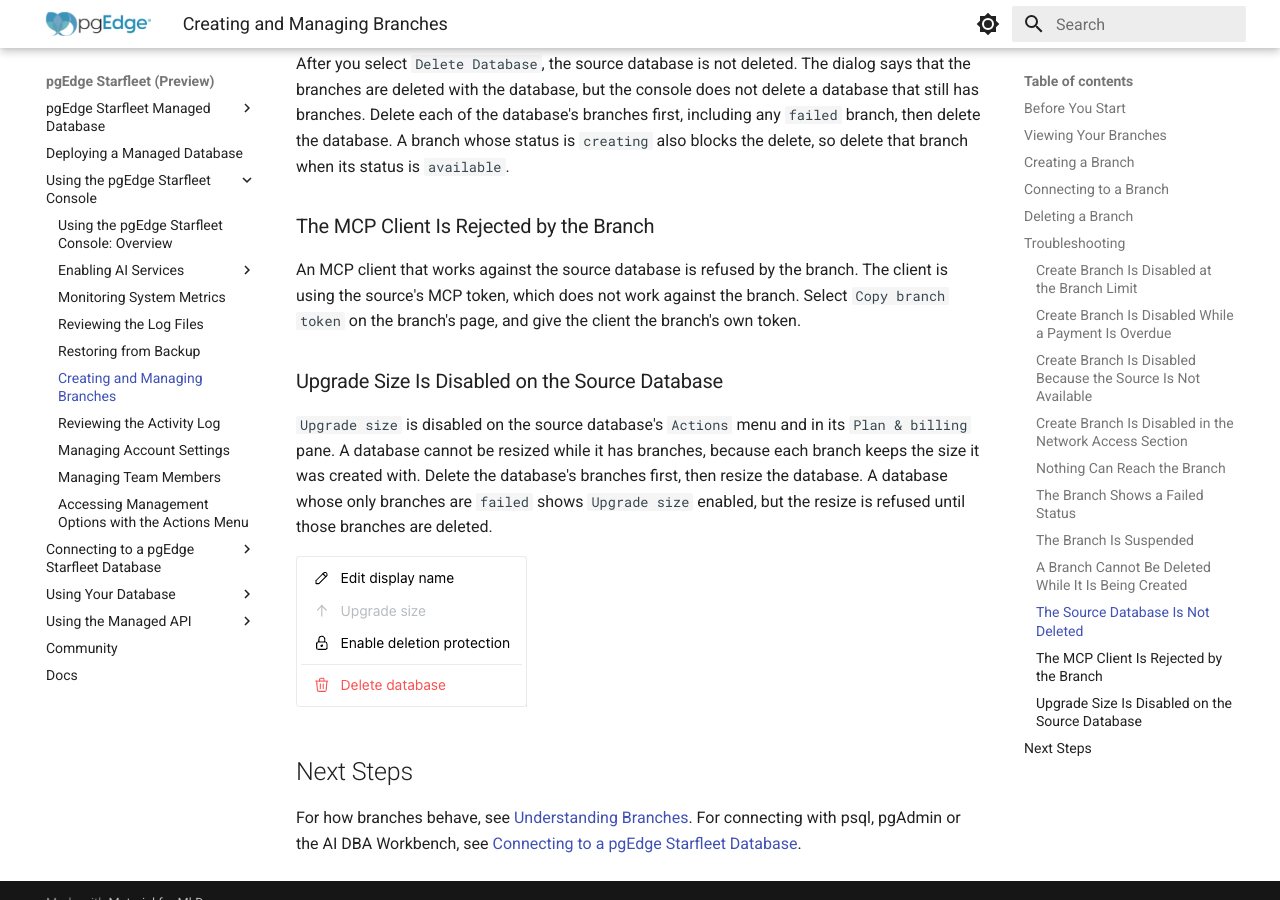
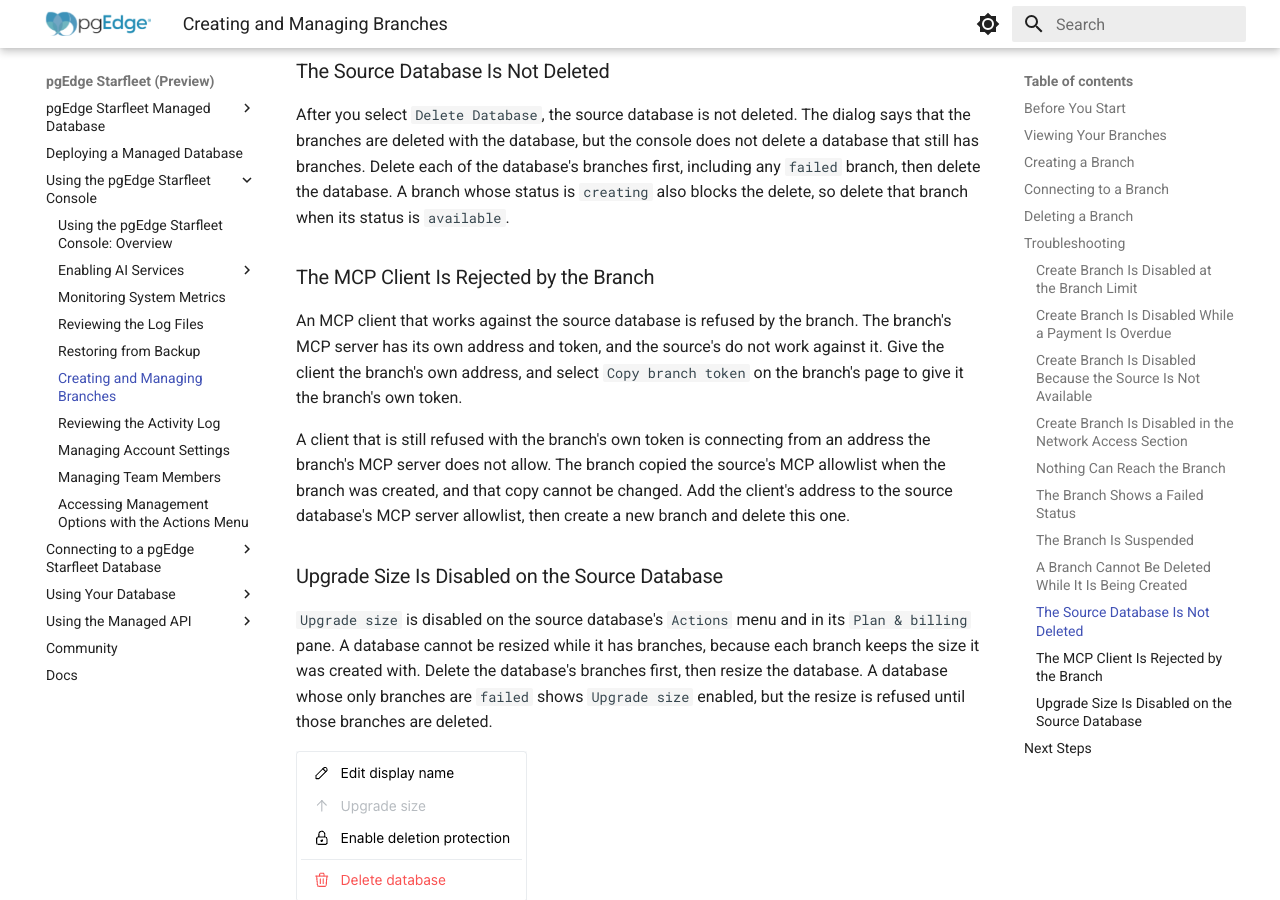
Before and after one commit to pgEdge/pgedge-starfleet-docs, an MkDocs documentation site: the page built from docs/managed/using_console/managed_branches.md, in a window 1280 px wide and 900 px high, scrolled down 7509 px. Built offline with MkDocs 1.6.1 and Material for MkDocs 9.7.7, drawn with Linux system fonts in a browser that asks for light colours; some of the changed text lies outside the part shown.

Commit message:
docs: document branch MCP address and allowlist

```diff
--- a/docs/managed/using_console/managed_branches.md
+++ b/docs/managed/using_console/managed_branches.md
@@ -114,11 +114,13 @@ The `Connect` pane on the branch's page shows the following details:
 The `ALLOWED IP RANGES` list shows the branch's network access, marked
 `FIXED AT CREATION`. The list is read-only.
 
-The `Services` pane shows the MCP server and RAG server the branch copied
-from the source database. If the branch has an MCP server, an MCP client
-needs the branch's own MCP token, because the source's MCP token does not
-work against the branch. Select `Copy branch token` in the `Services` pane,
-and give the client that token.
+The `Services` pane shows the MCP server and RAG server the branch copied from
+the source database. If the branch has an MCP server, that server has its own
+address and a separate MCP token. The source's address and token do not work
+against the branch. Select `Copy branch token` in the `Services` pane, and give
+the client that token. The branch's page does not show the MCP server's
+address, so read the address from the branch's details in the Managed API, as
+[Using the Managed API](../api/managed_index.md) describes.
 
 ![The branch page](../images/managed_branch_details.png)
 
@@ -227,9 +229,16 @@ so delete that branch when its status is `available`.
 ### The MCP Client Is Rejected by the Branch
 
 An MCP client that works against the source database is refused by the
-branch. The client is using the source's MCP token, which does not work
-against the branch. Select `Copy branch token` on the branch's page, and
-give the client the branch's own token.
+branch. The branch's MCP server has its own address and token, and the
+source's do not work against it. Give the client the branch's own address,
+and select `Copy branch token` on the branch's page to give it the branch's
+own token.
+
+A client that is still refused with the branch's own token is connecting
+from an address the branch's MCP server does not allow. The branch copied
+the source's MCP allowlist when the branch was created, and that copy cannot
+be changed. Add the client's address to the source database's MCP server
+allowlist, then create a new branch and delete this one.
 
 ### Upgrade Size Is Disabled on the Source Database
 
```
Also changed, not shown: docs/managed/serving_ai_content/managed_mcp.md (+7 -5 lines), docs/managed/using_database/managed_branches.md (+5 -5 lines).
